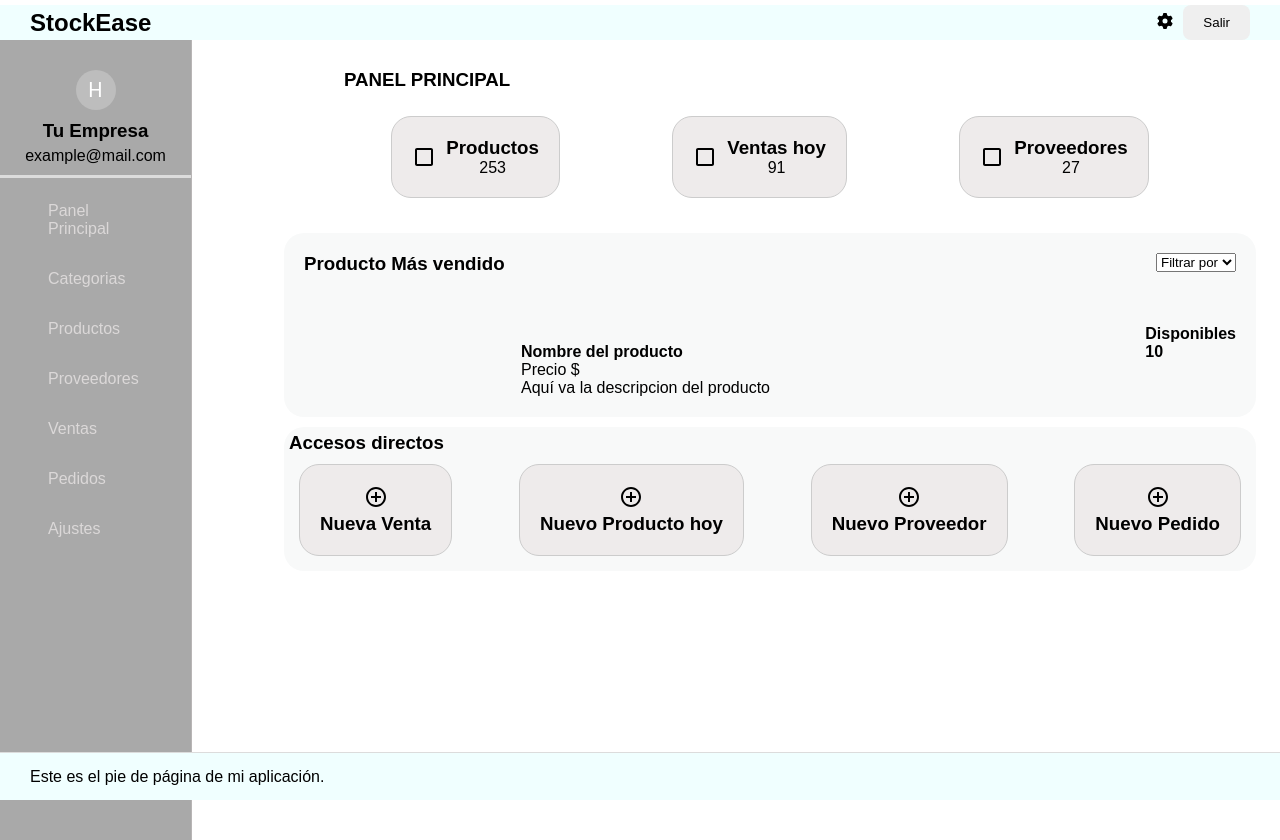
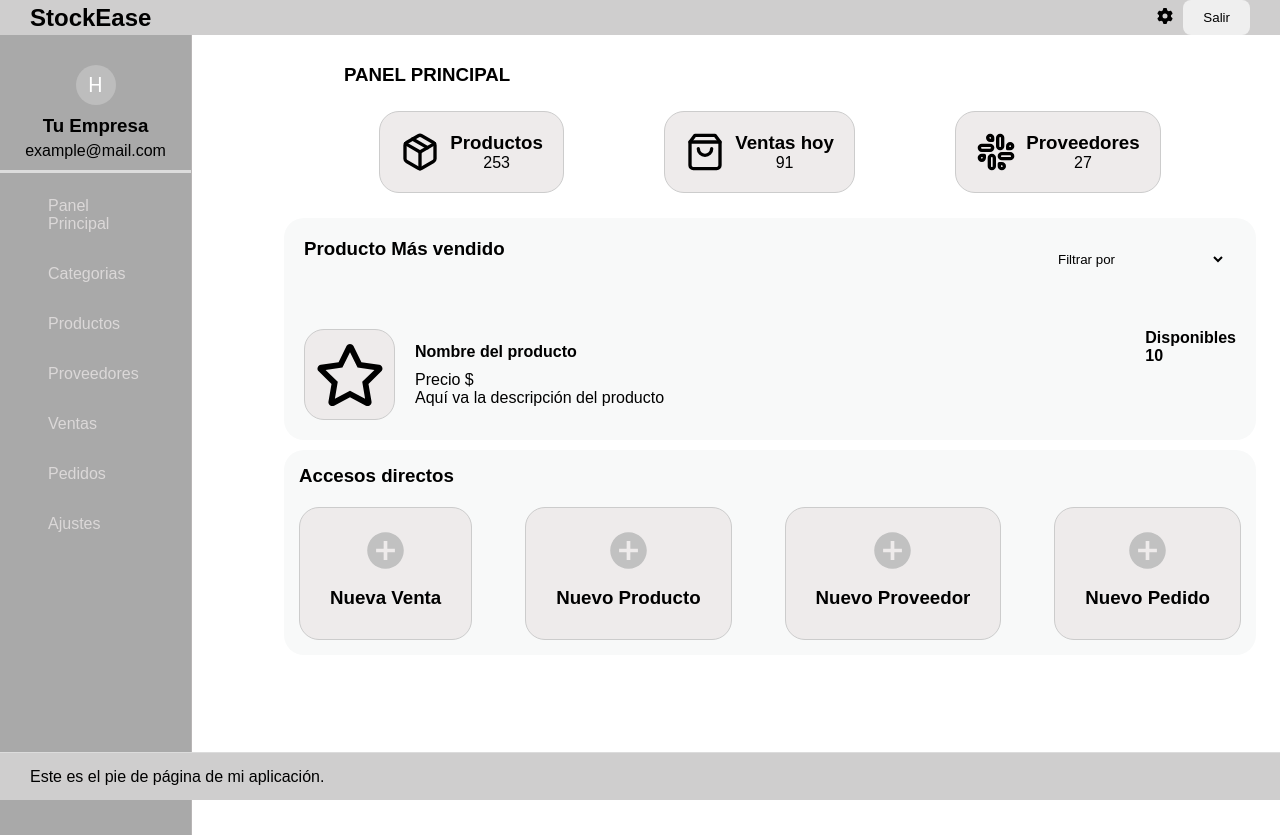
Before and after one commit to No-Country-simulation/s14-21-n-python, a React (Vite) app in the folder frontend/: page / in a window 1280 px wide. Built offline with nearby package versions, Linux system fonts and the light colour scheme.

Commit message:
Configure estilos dhasboard footer header

```diff
--- a/frontend/src/App.css
+++ b/frontend/src/App.css
@@ -11,6 +11,7 @@ body {
   background-color: white;
   color: black;
   font-family: 'Montserrat', sans-serif;
+
 }
 
   .container {
--- a/frontend/src/components/Dashboard/Card.jsx
+++ b/frontend/src/components/Dashboard/Card.jsx
@@ -1,15 +1,14 @@
-import { useState } from "react";
 import styles from "./Card.module.css";
-import AddCircleOutlineIcon from "@mui/icons-material/AddCircleOutline";
-import CropDinOutlinedIcon from '@mui/icons-material/CropDinOutlined';
+import { IoMdAddCircle } from "react-icons/io";
 
 
-const Card = ({ title, content }) => {
+const Card = ({ title, content, icon }) => {
+  const IconComponent = icon; // Asigna el ícono dinámicamente
   return (
 
     <div className={styles.card}>
       <div className={styles.cardIcon}>
-        <CropDinOutlinedIcon />
+        <IconComponent  />
         <div>
           <h3>{title}</h3>
           <p>{content}</p>
@@ -20,17 +19,16 @@ const Card = ({ title, content }) => {
 };
 
 
-
-
 const CardAccesos = ({ title }) => {
   return (
 
     <div className={styles.card}>
-
-      <AddCircleOutlineIcon />
+      <button className={styles.buttonAdd}>
+            <IoMdAddCircle fontSize={45} color={"#C1C1C1"} />
+      </button>
       <h3>{title}</h3>
 
-         </div>
+    </div>
   );
 };
 
--- a/frontend/src/components/Dashboard/Card.module.css
+++ b/frontend/src/components/Dashboard/Card.module.css
@@ -7,12 +7,30 @@
     background-color: #eeebeb;
   }
 
+
+
   .cardIcon {
     display: flex;
     align-items: center; /* Centra verticalmente el icono y el contenido */
+    justify-content: center;
+    height: 100%;
   }
 
   .cardIcon h3,
   .cardIcon p {
     margin-left: 10px; /* Agrega un margen a la izquierda para separar el icono del texto */
+    justify-content: center;
+
   }
+
+  .cardIcon svg {
+    width: 40px; /* Ajusta el ancho del ícono */
+    height: 40px; /* Ajusta la altura del ícono */
+  }
+
+  .buttonAdd {
+    background-color: transparent;
+    cursor: pointer;
+    border: none;
+
+  }
--- a/frontend/src/components/Dashboard/Dashboard.jsx
+++ b/frontend/src/components/Dashboard/Dashboard.jsx
@@ -1,8 +1,10 @@
 import { useState } from "react";
 import styles from './Dashboard.module.css';
 import { CardAccesos, Card } from './Card';
-import { FontAwesomeIcon } from '@fortawesome/react-fontawesome';
-
+import { FiPackage } from "react-icons/fi";
+import { FiShoppingBag } from "react-icons/fi";
+import { FiSlack } from "react-icons/fi";
+import { FaRegStar } from "react-icons/fa";
 
 const Dashboard =() =>{
     const [selectedOption, setSelectedOption] = useState("");
@@ -16,37 +18,56 @@ const Dashboard =() =>{
            {/* Primer Contenedor */}
             <div className={styles.container}>
                 {/* Cada instancia de Card recibe props para título y contenido */}
-                <Card title="Productos" content="253" />
-                <Card title="Ventas hoy" content="91" />
-                <Card title="Proveedores" content="27" />
+
+                <Card
+                    icon={FiPackage }
+                    title="Productos"
+                    content="253"
+                />
+                <Card
+                    icon ={FiShoppingBag }
+                    title="Ventas hoy"
+                    content="91"
+                />
+                <Card
+                    icon = {FiSlack}
+                    title="Proveedores"
+                     content="27"
+                />
             </div>
 
             {/* Segundo Contenedor */}
 
             <div className={styles.additionalContainer}>
+
                 <div className={styles.card2}>
 
                     <h3>Producto Más vendido</h3>
-                        {/* Dropdown */}
+
                         <div className={styles.dropdown}>
-                                    <select
+                                    <select className={styles.select}
                                         value={selectedOption}
                                         onChange={(e) => setSelectedOption(e.target.value)}
                                     >
                                         <option value="">Filtrar por</option>
-                                        <option value="option2">Opción 1</option>
-                                        <option value="option2">Opción 2</option>
-                                        <option value="option3">Opción 3</option>
+                                        <option value="option2">Por semana</option>
+                                        <option value="option2">Por mes</option>
+                                        <option value="option3">Por año</option>
                                     </select>
                         </div>
 
                         <div className={styles.productInfo}>
-                            <div>
-                                <FontAwesomeIcon icon="fa-regular fa-star" />
+                            <div className={styles.cardIcon}>
+                            <FaRegStar />
                             </div>
-                            <h4>Nombre del producto</h4>
-                            <p>Precio $</p>
-                            <p>Aquí va la descripcion del producto</p>
+                            <div className={styles.productDetails}>
+                                <h4>Nombre del producto</h4>
+                                    <div className={styles.priceAndDescription}>
+                                        <p>Precio $</p>
+                                        <p>Aquí va la descripción del producto</p>
+                                    </div>
+                            </div>
+
                         </div>
 
                         <div className={styles.titleAndAmount}>
@@ -61,7 +82,7 @@ const Dashboard =() =>{
                 <h3>Accesos directos</h3>
                 <div className={styles.cardsContainer}>
                     <CardAccesos title="Nueva Venta" content="" />
-                    <CardAccesos title="Nuevo Producto hoy" content="" />
+                    <CardAccesos title="Nuevo Producto" content="" />
                     <CardAccesos title="Nuevo Proveedor" content="" />
                     <CardAccesos title="Nuevo Pedido" content="" />
                 </div>
--- a/frontend/src/components/Dashboard/Dashboard.module.css
+++ b/frontend/src/components/Dashboard/Dashboard.module.css
@@ -26,10 +26,9 @@
 }
 
 .additionalContainer {
-  margin-top: 20px; /* Espacio entre las tarjetas y el nuevo contenedor */
+  margin-top: 10px; /* Espacio entre las tarjetas y el nuevo contenedor */
   display: flex;
   flex-direction: column; /* Organiza los elementos verticalmente */
-
   border-radius: 20px;
 }
 
@@ -46,13 +45,36 @@
 
 }
 
-.dropdown{
+
+/* .dropdown{
 border-radius: 30px;
 margin-left: auto;
 
+}  */
+
+.dropdown {
+  border-radius: 30px;
+  margin-left: auto;
+  /* border: 1px solid #ccc; Borde gris; */
+  min-width: 200px; /* Ancho mínimo */
+  width: max-content; /* Ancho del contenido */
+  padding: 5px 10px; /* Relleno interno */
 }
 
- .titleAndAmount{
+.select {
+  width: 100%; /* Ancho del select al 100% del contenedor */
+  padding: 8px; /* Ajusta el relleno interior del select */
+  border: none; /* Quita el borde predeterminado del select */
+  background-color: transparent; /* Fondo transparente */
+  cursor: pointer; /* Cambia el cursor al pasar por encima del select */
+  outline: none; /* Quita el contorno al enfocar el select */
+}
+
+.select:hover {
+  background-color: #f0f0f0; /* Cambia el color de fondo al pasar por encima */
+}
+
+.titleAndAmount{
   margin-left: auto;
 
 }
@@ -61,12 +83,34 @@ margin-left: auto;
   font-weight: bold;
 
 }
-.productInfo{
+/* .productInfo{
   display: grid;
   grid-template-rows: 1fr 1fr;
   margin-left: auto;
 
+} */
+
+.productInfo {
+  display: flex; /* Utilizamos flexbox para organizar los elementos horizontalmente */
+  align-items: center; /* Centramos verticalmente los elementos */
 }
+
+.productInfo h4 {
+  margin-left: 10px; /* Añadimos un margen izquierdo para separar el ícono del texto */
+}
+.productDetails {
+  display: flex;
+  flex-direction: column;
+  margin-left: 10px; /* Añade un margen entre el icono y el detalle del producto */
+}
+
+.priceAndDescription {
+  display: flex;
+  flex-direction: column;
+  margin-top: 10px; /* Ajusta el espacio entre el precio y la descripción */
+  margin-left: 10px;
+}
+
 
 .containerAdd {
   display: flex;
@@ -82,4 +126,26 @@ margin-left: auto;
   display: flex;
   flex-wrap: wrap; /* Asegura que las tarjetas se envuelvan */
   justify-content: space-between; /* Distribuye las tarjetas uniformemente */
+
 }
+
+.cardIcon {
+  display: flex;
+  align-items: center; /* Centra verticalmente el icono y el contenido */
+  background-color: #eeebeb;
+  border: 1px solid #ccc;
+  border-radius: 20px;
+  height: 91px;
+  width: 91px;
+  justify-content: center;
+}
+
+.cardIcon svg {
+  width: 70px; /* Ajusta el ancho del ícono */
+  height: 70px; /* Ajusta la altura del ícono */
+}
+
+.containerAdd h3 {
+  margin: 10px;
+
+}
--- a/frontend/src/components/Footer/Footer.module.css
+++ b/frontend/src/components/Footer/Footer.module.css
@@ -7,7 +7,7 @@
   display: grid;
   align-items: center;
   justify-content: space-between;
-  background-color: azure;
+  background-color: rgb(207, 206, 206);
   padding: 0 30px;
   border-top: 1px solid gainsboro; /* Cambiado a border-top para evitar que el borde se solape con el contenido */
   text-align: center;
--- a/frontend/src/components/Header/Header.module.css
+++ b/frontend/src/components/Header/Header.module.css
@@ -6,11 +6,11 @@
     height: auto;
     align-items: center;
     justify-content: space-between;
-    background-color: azure;
+    background-color: rgb(207, 206, 206);
     padding: 0 30px ;
     border-bottom: 1px  gainsboro;
     grid-template-columns: auto auto;
-    margin-top: 5px;
+    /* margin-top: 5px; */
   }
 
 
```
